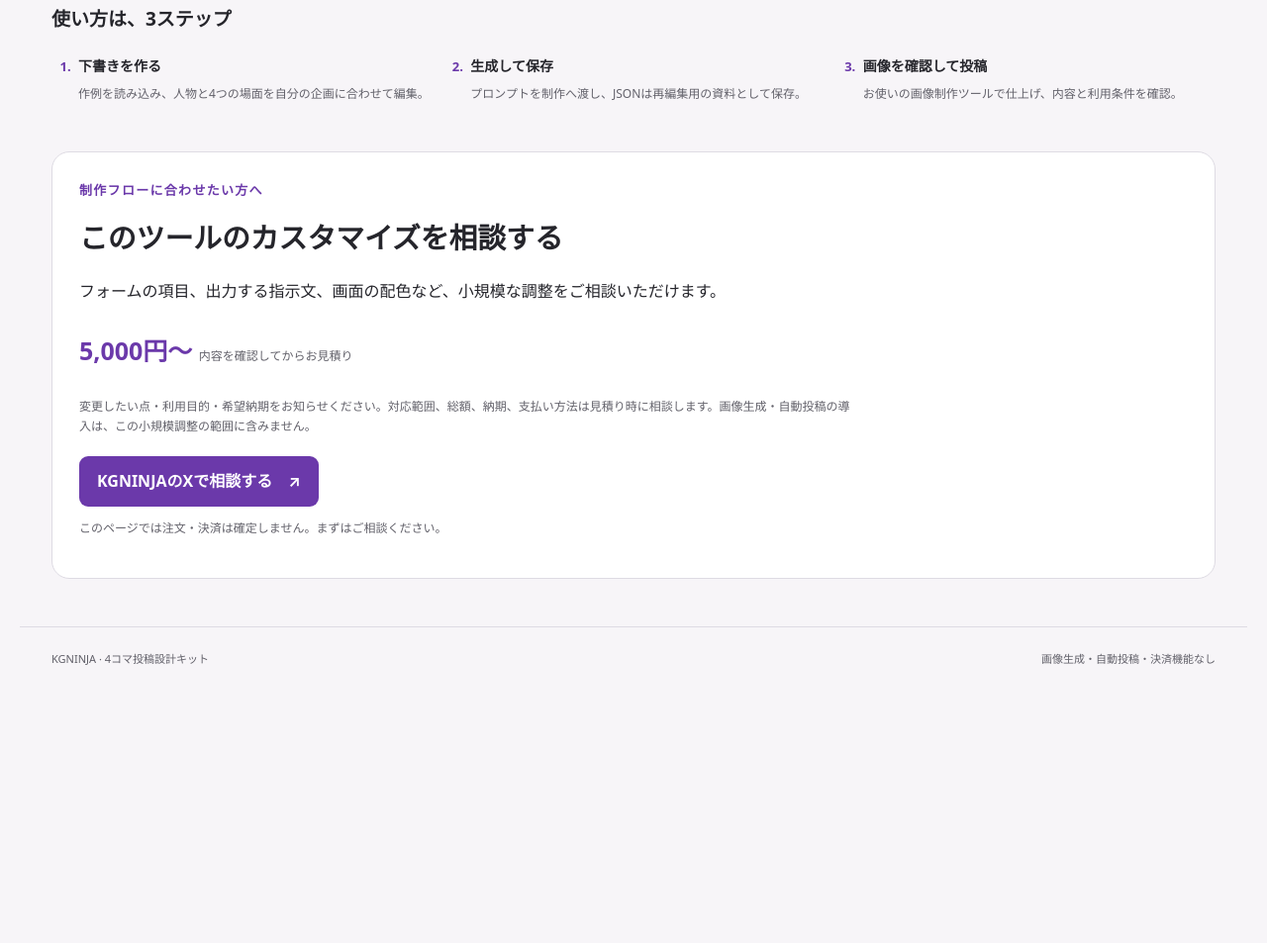
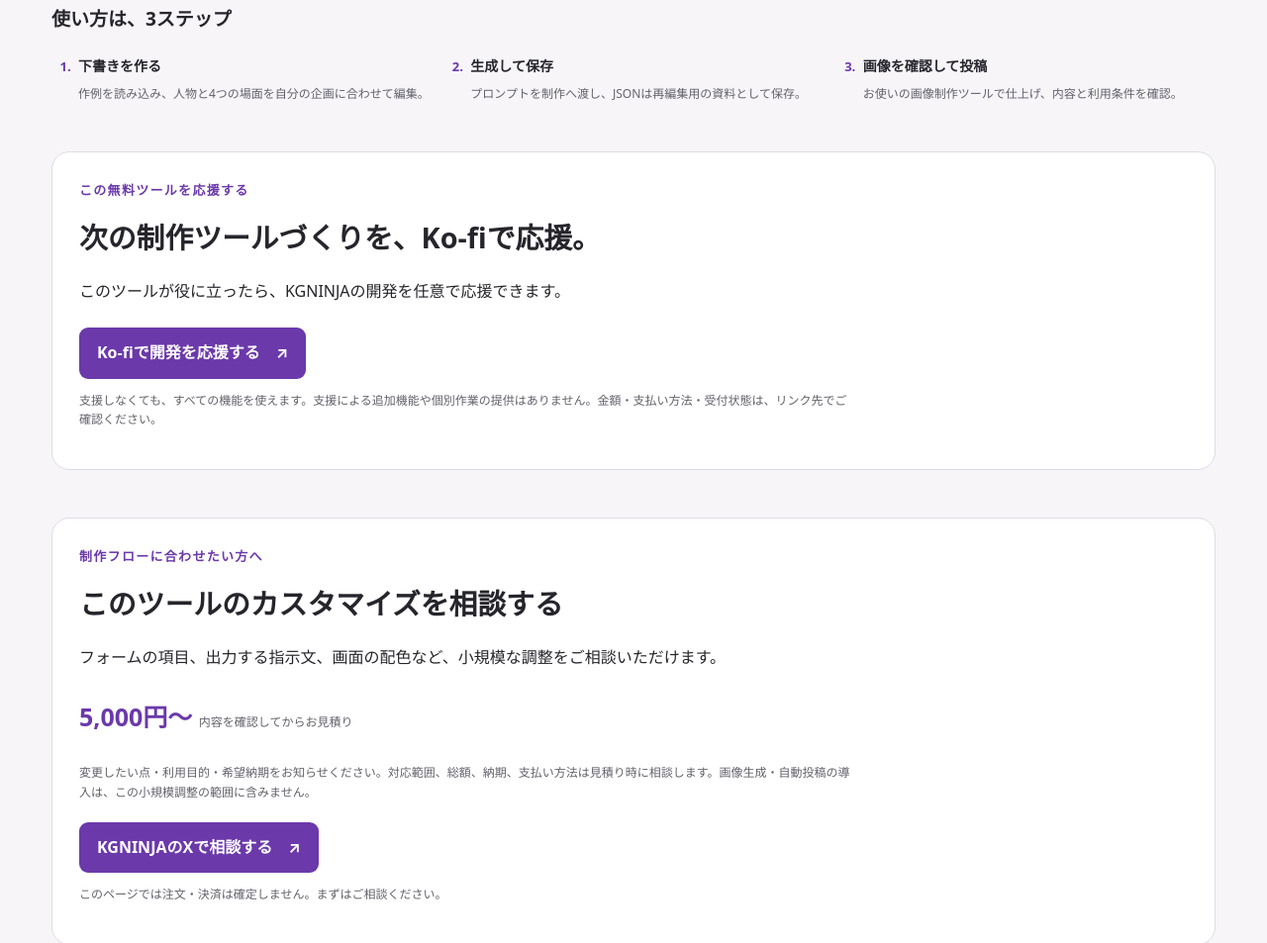
Before and after one commit to KG-NINJA/JSONmanga1, a plain HTML site: page index.html in a window 1280 px wide. Shown: the part 2106-3059 px from the top of the page at 99% size. Before the commit the page ends 2811 px from the top, so only its background shows below. Drawn offline with Linux system fonts and the light colour scheme.

Commit message:
Add optional Ko-fi support without a payment gate (#2)

```diff
--- a/index.html
+++ b/index.html
@@ -77,6 +77,13 @@
       </section>
     </div>
     <section class="how-to" aria-labelledby="how-to-title"><h2 id="how-to-title">使い方は、3ステップ</h2><ol><li><strong>下書きを作る</strong><span>作例を読み込み、人物と4つの場面を自分の企画に合わせて編集。</span></li><li><strong>生成して保存</strong><span>プロンプトを制作へ渡し、JSONは再編集用の資料として保存。</span></li><li><strong>画像を確認して投稿</strong><span>お使いの画像制作ツールで仕上げ、内容と利用条件を確認。</span></li></ol></section>
+    <section class="service surface" aria-labelledby="support-title">
+      <p class="eyebrow">この無料ツールを応援する</p>
+      <h2 id="support-title">次の制作ツールづくりを、Ko-fiで応援。</h2>
+      <p>このツールが役に立ったら、KGNINJAの開発を任意で応援できます。</p>
+      <a class="service-link" href="https://ko-fi.com/kg_ninja" target="_blank" rel="noopener noreferrer">Ko-fiで開発を応援する <span aria-hidden="true">↗</span></a>
+      <p class="field-help">支援しなくても、すべての機能を使えます。支援による追加機能や個別作業の提供はありません。金額・支払い方法・受付状態は、リンク先でご確認ください。</p>
+    </section>
     <section class="service surface" aria-labelledby="service-title">
       <p class="eyebrow">制作フローに合わせたい方へ</p>
       <h2 id="service-title">このツールのカスタマイズを相談する</h2>
```
Also changed, not shown: 2 other files.
